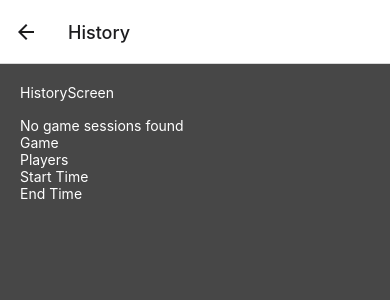
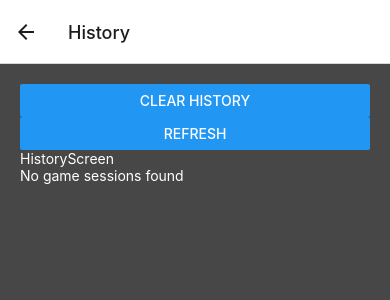
Before and after one commit to EugeneRaynerNZ/boys-night, a React Native app: screen /History in a window 390 px wide. Shown: the top 300 px of the page. Built offline with nearby package versions, Linux system fonts and the light colour scheme.

Commit message:
bug: playerScore can't be saved into async storage

```diff
--- a/models/GameSessionModel.js
+++ b/models/GameSessionModel.js
@@ -46,6 +46,8 @@ export default class GameSession {
     //end the game session
     endGameSession(){
         this.endTime = new Date();
+        console.log("Game Session Ended: ", this.endTime);
+        console.log("Player Scores: ", this.playerScore);
         //save this game session id to the players
         // this.players.forEach(player => {
             // player.addGameSession(this.id);
--- a/screens/CategoryScreen.js
+++ b/screens/CategoryScreen.js
@@ -15,7 +15,7 @@ export default function CategoryScreen({ navigation }) {
       alert("Please select a game to continue");
       return
     }
-    navigation.navigate('AddPlayers', { category, rounds:9 });
+    navigation.navigate('AddPlayers', { category, rounds:4 });
   }
 
   const GameCard = ({ game })  =>{
--- a/screens/GameOverScreen.js
+++ b/screens/GameOverScreen.js
@@ -1,12 +1,15 @@
 import React, { useState, useEffect } from 'react';
 import { useRoute } from '@react-navigation/native';
 import { Text, View, StyleSheet, Button, Image, TouchableOpacity } from 'react-native';
+import Storage, {GAME_SESSIONS} from '../utils/Storage';
+import { get } from 'react-native/Libraries/TurboModule/TurboModuleRegistry';
 
 export default function GameOverScreen({ navigation }) {
 
     const route = useRoute(); // Get the route object from the navigation prop
     const { gameSession } = route.params;  // Get the category parameter from the route object
     const [players, setPlayers] = useState(gameSession.playerScore); // This is the list of players that are displayed on the screen
+    let savedSessions;
     // const players = gameSession.players;
     const playerScoresArray = Array.from(gameSession.playerScore.entries()).map(([playerId, playerData]) => ({
         playerId,
@@ -33,12 +36,19 @@ export default function GameOverScreen({ navigation }) {
         setWinner(winner);
     }
 
+    const getStoredGameSessions = async () => {
+        savedSessions = await Storage.getData(GAME_SESSIONS);
+        console.log("saved Sessions: ", savedSessions);
+    }
+
     useEffect(() => {
         calculateWinner();
+        getStoredGameSessions();
         console.log("Game Over Screen: ");
         console.log("Game Session: ", gameSession);
         console.log("Players: ", players)
-        console.log("Player Scores: ", players[0])
+        console.log("saved Sessions: ", savedSessions);
+        console.log("--------------------------------");
     }, [])
 
     return (
@@ -56,6 +66,7 @@ export default function GameOverScreen({ navigation }) {
             ))}
             {winner === null ? <Text style={styles.columnHeading}>It's a tie!</Text> : <Text style={styles.columnHeading}>The Winner is {winner}</Text>}
             <Button title="Finish" onPress={()=>(navigation.navigate('Category'))} />
+            <Button title="refresh" onPress={()=>(getStoredGameSessions)} />
 
         </View>
     )
--- a/screens/GameScreen.js
+++ b/screens/GameScreen.js
@@ -63,15 +63,20 @@ export default function GameScreen({ navigation }) {
     console.log("----------------------------------------------")
   }
 
-  const handleNextRound = () => {
-    console.log("Next Round Called!");
-    console.log("Current Player Scores: ", roundScores);
+  const addPlayerScore = () => {
     // Add the roundScores to the gameSession
     roundScores.forEach(playerScore => {
       gameSession.addPlayerScore(playerScore.playerId, playerScore.score);
     });
+  }
+
+  const handleNextRound = () => {
+    console.log("Next Round Called!");
+    console.log("Current Player Scores: ", roundScores);
     // Increment the round number
     setRound(round + 1);
+    // Add the roundScores to the gameSession
+    addPlayerScore();
     // Clear the roundScores array
     setRoundScores([]);
     //reset the score to 0
@@ -81,21 +86,32 @@ export default function GameScreen({ navigation }) {
     console.log("----------------------------------------------")
   }
 
-  const handleFinishGame = async () =>{
-    console.log("Finish Game Called!");
-    handleNextRound();
+  const saveData = async () => {
+    await Storage.addData(GAME_SESSIONS, gameSession);
+  }
+
+  const gameover = () => {
+    addPlayerScore();
 
     gameSession.endGameSession();
 
     // save the game session
     setGameSession(()=>(gameSession));
-    await Storage.addData(GAME_SESSIONS, gameSession);
+  }
 
+  const handleFinishGame = () =>{
+    console.log("Finish Game Called!");
+    gameover();
+    // Add the roundScores to the gameSession
+    console.log("Game Session: ", gameSession);
     console.log("session Id: ", gameSession.id);
     console.log("Player Scores: ", gameSession.getAllScores());
     console.log("----------------------------------------------")
+    saveData();
     navigation.navigate('GameOver', { gameSession });
   }
+
+
 
   const resetScores = () => {
     //initialize the player scores to 0
@@ -145,7 +161,7 @@ export default function GameScreen({ navigation }) {
               }
               keyExtractor={(item, index) => index.toString()} />
           </View>
-            {round < rounds ? <Button title="Next Round" onPress={handleNextRound} /> : <Button title="Finish Game" onPress={handleFinishGame} />}
+            {round < rounds ? <Button title="Next Round" onPress={handleNextRound} /> : <Button style={styles.finishButton} title="Finish Game" onPress={handleFinishGame} />}
 
           <View >
             {/*
@@ -218,4 +234,7 @@ const styles = StyleSheet.create({
     backgroundColor: "#848484",
     flex: 1
   },
+  finishButton:{
+    color:"black",
+  }
 });
--- a/screens/HistoryScreen.js
+++ b/screens/HistoryScreen.js
@@ -1,44 +1,87 @@
 import React, { useState, useEffect } from 'react';
-import { Text, View, StyleSheet, Image, TouchableOpacity } from 'react-native';
+import { Text, View, StyleSheet, Button, Image, TouchableOpacity } from 'react-native';
 import Storage, { GAME_SESSIONS } from '../utils/Storage';
 
 export default function HistoryScreen() {
 
     const [gameSessions, setGameSessions] = useState([]);
 
+    const timeFormat = (date)=>{
+        return date.toLocaleString('en-NZ', {hour: 'numeric', minute: 'numeric', second: 'numeric', hour12: true});
+    };
+
     const getGameSessions = async () => {
         const sessions = await Storage.getData(GAME_SESSIONS);
-        setGameSessions(sessions);
+        setGameSessions(()=>(sessions));
+    }
+
+    const clearHistory = async () => {
+        await Storage.removeData(GAME_SESSIONS);
+        setGameSessions([]);
+        return alert("History Cleared");
+    }
+
+    const handleRefresh = () => {
+        getGameSessions();
+        console.log("Game Sessions: ", gameSessions);
     }
 
     useEffect(() => {
         getGameSessions();
-        console.log("Game Sessions: ", gameSessions);
+        if(gameSessions===null || gameSessions===undefined || gameSessions.length===0){
+            console.log("No game sessions found");
+            return;
+        }else{
+            console.log("Game Sessions: ", gameSessions[0]);
+            console.log("Start Time: ", gameSessions[0].startTime);
+            console.log("Game ID: ", gameSessions[0].gameId);
+            console.log("Game Name: ", gameSessions[0].gameName);
+            console.log("Session ID: ", gameSessions[0].id);
+            console.log("palyers score: ", gameSessions[0].playerScore);
+            console.log("End Time: ", gameSessions[0].endTime);
+
+            console.log("------------------------------------------------");
+
+            // convert the playerScore map to an array
+            const array = Array.from(gameSessions[0].playerScore);
+            console.log("Player Score Array: ", array);
+            // Array.from(gameSessions[0].playerScore).map(([playerId, playerData]) => (
+            //     console.log("Player ID: ", playerId),
+            //     console.log("Player Name: ", playerData.playerName),
+            //     console.log("Player Scores: ", playerData.score)
+            // ));
+            console.log("------------------------------------------------");
+
+        }
     }, []);
 
 
     return (
         <View style={styles.bodyContainer}>
+            <View style={styles.container}>
+            <Button title="Clear History" onPress={clearHistory} />
+            <Button title="Refresh" onPress={handleRefresh} />
            <Text style={styles.columnHeading}>HistoryScreen</Text>
-            <View style={styles.container}>
                 <View style={styles.columnHeadingsContainer}>
-                    {gameSessions===null || gameSessions===undefined || gameSessions.length===0 ? <Text style={styles.columnHeading}>No game sessions found</Text> : <Text style={styles.columnHeading}>Game Sessions: </Text>}
-                     <Text style={styles.columnHeading}>Game</Text>
-                     <Text style={styles.columnHeading}>Players</Text>
-                     <Text style={styles.columnHeading}>Start Time</Text>
-                     <Text style={styles.columnHeading}>End Time</Text>
+                    {/* {gameSessions===null || gameSessions===undefined || gameSessions.length===0 ? <Text style={styles.columnHeading}>No game sessions found</Text> : <Text style={styles.columnHeading}>Game Sessions: </Text>} */}
+                <View style={styles.scoreContainer}>
+                     {gameSessions !== null ? gameSessions.map((session, index) => (
+                          <View key={index} style={styles.player}>
+                            <Text style={styles.playerName}>Game: {session.gameName}</Text>
+                            {/* <Text style={styles.playerName}>Start: {timeFormat(session.startTime)}</Text> */}
+                            {/* <Text style={styles.playerName}>End: {session.endTime}</Text> */}
+                            <Text style={styles.playerName}>Session ID: {session.id}</Text>
+                            {/* {Array.from(session.playerScore.entries()).map(([playerId, playerData]) => (
+                                <View key={playerId}>
+                                    <Text style={styles.playerName}>Player: {playerData.playerName}</Text>
+                                    <Text style={styles.playerName}>Scores: {playerData.score.join(', ')}</Text>
+                                </View>
+                            ))} */}
+                          </View>
+                     )) : <Text style={styles.columnHeading}>No game sessions found</Text>}
+                </View>
                 </View>
 
-                {/* <View style={styles.playersContainer}>
-                     {gameSessions.map((session, index) => (
-                          <View key={index} style={styles.player}>
-                            <Text style={styles.playerName}>{session.gameName}</Text>
-                            <Text style={styles.playerName}>{session.playerScore.size}</Text>
-                            <Text style={styles.playerName}>{session.startTime}</Text>
-                            <Text style={styles.playerName}>{session.endTime}</Text>
-                          </View>
-                     ))}
-                </View> */}
             </View>
         </View>
     )
@@ -65,6 +108,11 @@ const styles = StyleSheet.create({
     columnHeading: {
         color: "white"
     },
+    scoreContainer:{
+        display: "flex",
+        flexDirection: "column",
+        justifyContent: "space-between"
+    },
     playersContainer: {
         display: "flex",
         rowGap: 16
--- a/utils/Storage.js
+++ b/utils/Storage.js
@@ -38,7 +38,7 @@ const Storage = {
             newData.push(value);
             // Save the new data
             await AsyncStorage.setItem(key, JSON.stringify(newData));
-            console.log('Data has been added', key, value);
+            console.log('Storage - Data has been added', key, value);
         } catch (error) {
             console.error('Error adding data: ', error);
         }
```
